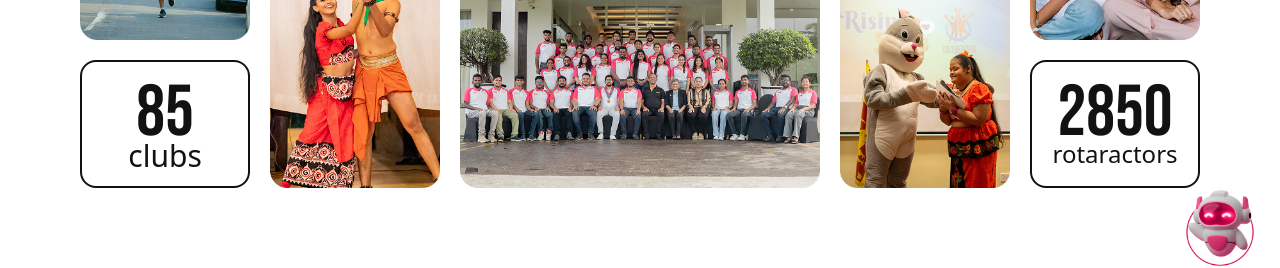
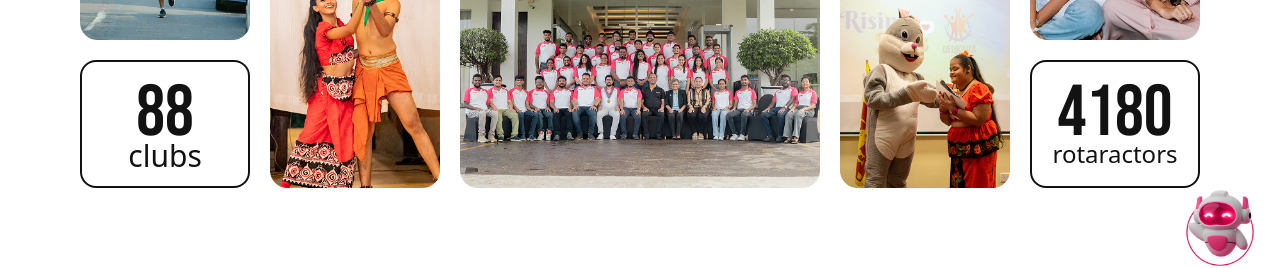
Before and after one commit to RotaractInRID3220/disco-web, a Next.js app in the folder disco-web/: page / in a window 1280 px wide. Shown: the part 512-780 px from the top of the page. Built offline with nearby package versions, Linux system fonts and the light colour scheme.

Commit message:
Update Landing.jsx

```diff
--- a/disco-web/src/components/home/Landing.jsx
+++ b/disco-web/src/components/home/Landing.jsx
@@ -25,7 +25,7 @@ const Landing = () => {
           <div className='flex flex-col gap-5'>
               <img src="/i1.png" alt="" loading="lazy"/>
               <div className='py-4 border-2 border-blackD rounded-2xl max-h-32'>
-                  <CountUp to={85} from={20} direction="up" delay={0} duration={2} className="text-7xl font-bebas text-blackD" />
+                  <CountUp to={88} from={20} direction="up" delay={0} duration={2} className="text-7xl font-bebas text-blackD" />
                   <h1 className='text-blackD text-3xl -mt-3'>clubs</h1>
               </div>
           </div>
@@ -35,7 +35,7 @@ const Landing = () => {
           <div className='flex flex-col gap-5'>
               <img src="/i2.png" alt="" loading="lazy"/>
               <div className='py-4 border-2 border-blackD rounded-2xl max-h-32'>
-                  <CountUp to={2850} from={2000} direction="up" delay={0} duration={2} className="text-7xl font-bebas text-blackD" />
+                  <CountUp to={4180} from={2500} direction="up" delay={0} duration={2} className="text-7xl font-bebas text-blackD" />
                   <h1 className='text-blackD text-2xl -mt-3'>rotaractors</h1>
               </div>
           </div>
```
